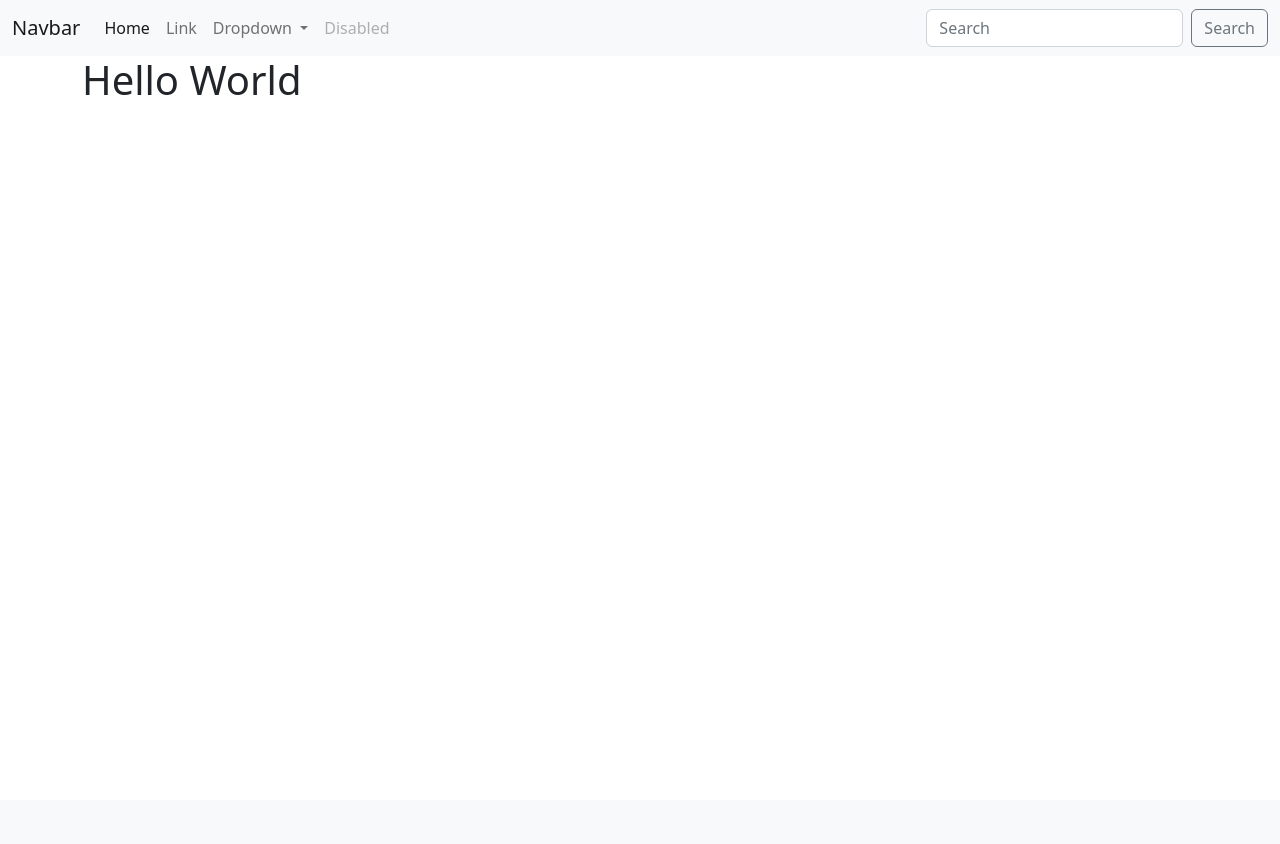
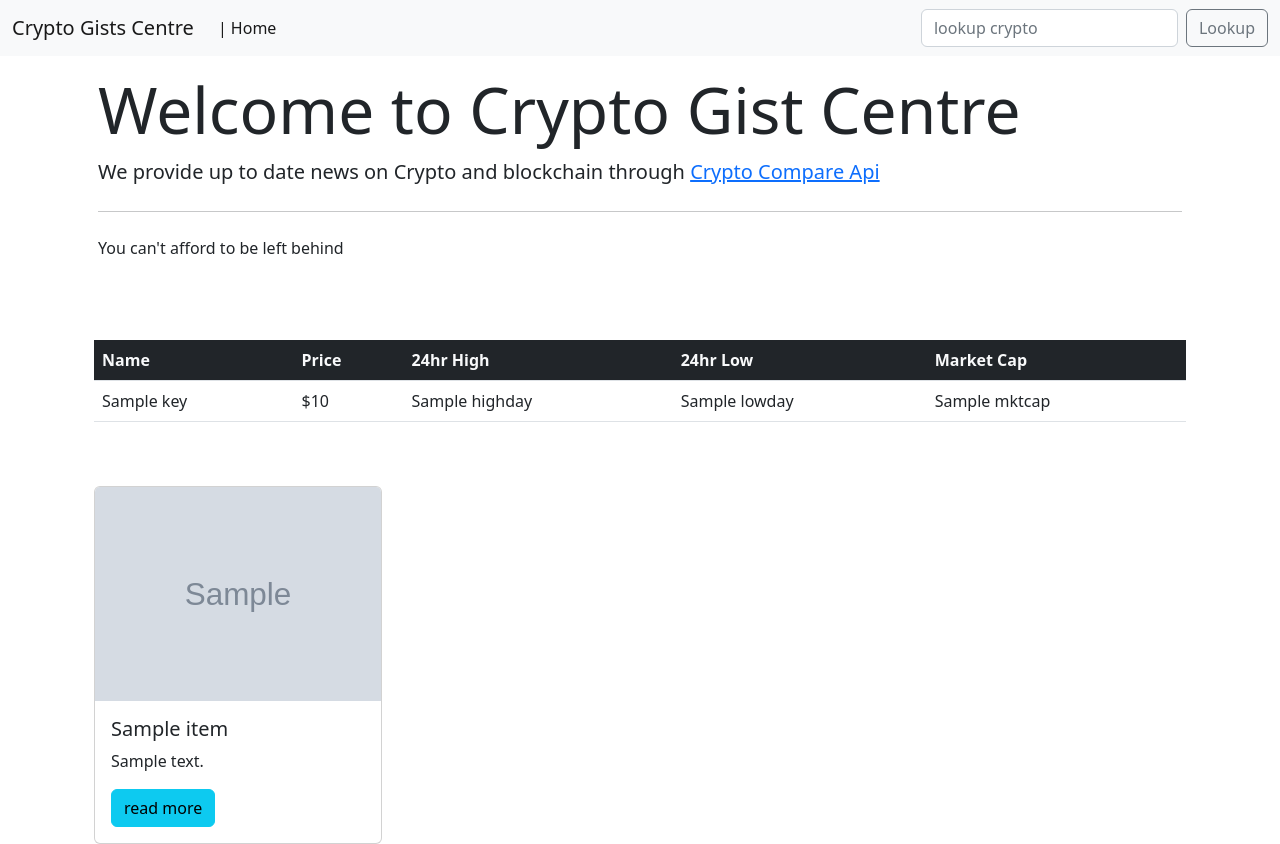
Before and after one commit to thompsongwill/django_applications, a Django app: template crypto_news/crypto/templates/crypto/index.html in a window 1280 px wide. Before the commit the page ends 95 px from the top, so only its background shows below. Run offline with Django 4.2, Linux system fonts and the light colour scheme; the template is opened without the code that fills it: most values are stand-ins (such as "Sample title", 1, 10 or a date in 2020); grey boxes marked "Sample" are stand-in pictures.

Commit message:
crypto compare API integration

```diff
--- a/crypto_news/crypto/templates/crypto/index.html
+++ b/crypto_news/crypto/templates/crypto/index.html
@@ -3,6 +3,61 @@
 
 {% block content %}
 
-<h1>Hello World</h1>
+<div class="jumbotron jumbotron-fluid p-3">
+    <h1 class="display-3">Welcome to Crypto Gist Centre</h1>
+    <p class="lead">We provide up to date news on Crypto and blockchain through <a href="https://www.cryptocompare.com/"> Crypto Compare Api </a> </p>
+    <hr class="my-4">
+    <p>You can't afford to be left behind</p>
+  </div>
+<div class="container">
+
+  <table class="table mt-5 table-hover">
+    <thead class="thead-dark bg-dark text-light">
+      <tr>
+
+        <th scope="col">Name</th>
+        <th scope="col">Price</th>
+        <th scope="col">24hr High</th>
+        <th scope="col">24hr Low</th>
+        <th scope="col">Market Cap</th>
+      </tr>
+    </thead>
+    <tbody>
+    {% for key,value in price.DISPLAY.items %}
+
+
+      <tr>
+
+        <td>{{ key }}</td>
+        <td>${{ value.USD.PRICE }}</td>
+        <td>{{ value.USD.HIGHDAY }}</td>
+        <td>{{ value.USD.LOWDAY }}</td>
+        <td>{{ value.USD.MKTCAP }} </td>
+      </tr>
+
+  {% endfor %}
+    </tbody>
+
+
+</table>
+    <div class="row">
+        {% for item in api.Data %}
+        <div class="col-sm mt-5">
+        <div class="card" style="width: 18rem;">
+            <img src="{{ item.imageurl }}" class="card-img-top" alt="{{ item.source }} ">
+            <div class="card-body">
+              <h5 class="card-title">{{ item.title }}</h5>
+              <p class="card-text">{{ item.body | truncatewords:30 }}</p>
+              <a href=" {{ item.url }}} " class="btn btn-info">read more</a>
+            </div>
+          </div>
+        </div>
+
+          {% endfor %}
+    </div>
+</div>
+
+
+
 
 {% endblock %}
--- /dev/null
+++ b/crypto_news/crypto/templates/crypto/prices.html
@@ -0,0 +1,5 @@
+{% extends 'base.html' %}
+
+{% block content %}
+{{ crypto }}
+{% endblock %}
--- a/crypto_news/crypto/urls.py
+++ b/crypto_news/crypto/urls.py
@@ -4,4 +4,5 @@ from . import views
 
 urlpatterns = [
     path('', views.index, name='home'),
+    path('prices/', views.prices, name='prices'),
 ]
--- a/crypto_news/templates/base.html
+++ b/crypto_news/templates/base.html
@@ -9,44 +9,38 @@
   <body>
     <nav class="navbar navbar-expand-lg bg-light">
         <div class="container-fluid">
-          <a class="navbar-brand" href="#">Navbar</a>
+          <a class="navbar-brand" href="{% url 'home' %}">Crypto Gists Centre</a>
           <button class="navbar-toggler" type="button" data-bs-toggle="collapse" data-bs-target="#navbarSupportedContent" aria-controls="navbarSupportedContent" aria-expanded="false" aria-label="Toggle navigation">
             <span class="navbar-toggler-icon"></span>
           </button>
           <div class="collapse navbar-collapse" id="navbarSupportedContent">
             <ul class="navbar-nav me-auto mb-2 mb-lg-0">
               <li class="nav-item">
-                <a class="nav-link active" aria-current="page" href="#">Home</a>
+                <a class="nav-link active" aria-current="page" href="{% url 'home' %}"> | Home</a>
               </li>
-              <li class="nav-item">
-                <a class="nav-link" href="#">Link</a>
-              </li>
-              <li class="nav-item dropdown">
-                <a class="nav-link dropdown-toggle" href="#" id="navbarDropdown" role="button" data-bs-toggle="dropdown" aria-expanded="false">
-                  Dropdown
-                </a>
-                <ul class="dropdown-menu" aria-labelledby="navbarDropdown">
-                  <li><a class="dropdown-item" href="#">Action</a></li>
-                  <li><a class="dropdown-item" href="#">Another action</a></li>
-                  <li><hr class="dropdown-divider"></li>
-                  <li><a class="dropdown-item" href="#">Something else here</a></li>
-                </ul>
-              </li>
-              <li class="nav-item">
-                <a class="nav-link disabled">Disabled</a>
-              </li>
+
+
             </ul>
-            <form class="d-flex" role="search">
-              <input class="form-control me-2" type="search" placeholder="Search" aria-label="Search">
-              <button class="btn btn-outline-secondary" type="submit">Search</button>
+            <form class="d-flex" role="search" method="POST" action="{% url 'prices' %}">
+              {% csrf_token %}
+              <input class="form-control me-2" type="search" placeholder="lookup crypto" aria-label="Search" name="quote">
+              <button class="btn btn-outline-secondary" type="submit">Lookup</button>
             </form>
           </div>
         </div>
       </nav>
+
+
     <div class="container">
+
+
     {% block content %}
     {% endblock%}
+
+
 </div>
+
+
 
 
     <script src="https://cdn.jsdelivr.net/npm/bootstrap@5.2.0-beta1/dist/js/bootstrap.bundle.min.js" integrity="sha384-pprn3073KE6tl6bjs2QrFaJGz5/SUsLqktiwsUTF55Jfv3qYSDhgCecCxMW52nD2" crossorigin="anonymous"></script>
```
Also changed, not shown: crypto_news/crypto/views.py (+24 -1 lines).
